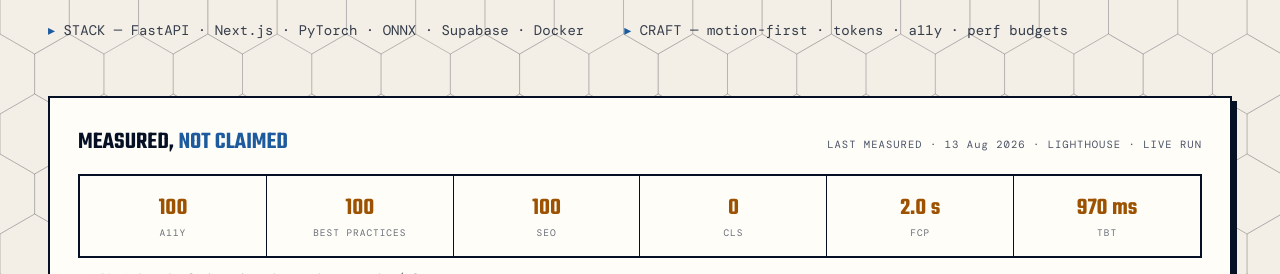
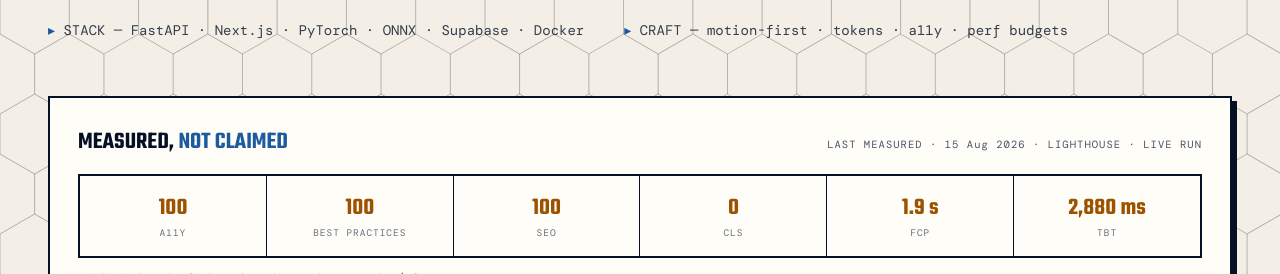
Before and after one commit to iAMv1/itz-pratham-v2, a Next.js app: page /process in a window 1280 px wide. Shown: the part 1560-1834 px from the top of the page. Built offline with nearby package versions, Linux system fonts and the light colour scheme; a web font is replaced by a local one.

Commit message:
chore(perf): refresh measured Lighthouse numbers

```diff
--- a/src/data/performance.ts
+++ b/src/data/performance.ts
@@ -1,19 +1,19 @@
 // Auto-generated by scripts/measure.mjs — do not edit by hand.
 // Updated on every deploy: npm run measure → live Lighthouse run against https://itzpratham.in/?noloader=1&theme=light
 export const performanceData = {
-  "measuredAt": "2026-08-13T00:27:35.253Z",
-  "measuredAtLabel": "13 Aug 2026",
+  "measuredAt": "2026-08-15T12:32:53.355Z",
+  "measuredAtLabel": "15 Aug 2026",
   "url": "https://itzpratham.in/?noloader=1&theme=light",
   "scores": {
-    "perf": 61,
+    "perf": 52,
     "a11y": 100,
     "bp": 100,
     "seo": 100
   },
   "metrics": {
     "lcp": "4.0 s",
-    "fcp": "2.0 s",
-    "tbt": "970 ms",
+    "fcp": "1.9 s",
+    "tbt": "2,880 ms",
     "cls": "0"
   }
 };
```
